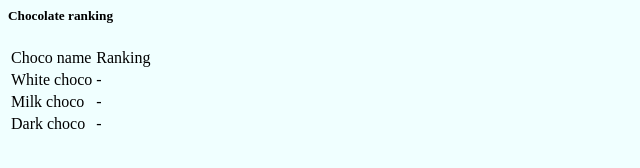
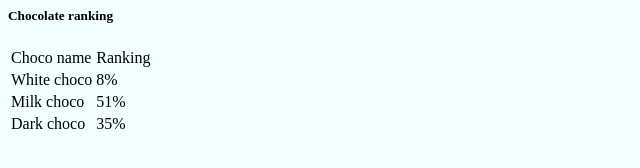
Before and after one commit to queenashy/Chocolate, a plain HTML site: page index.html in a window 1280 px wide. Shown: the part 268-436 px from the top of the page, 0-640 px from the left. Drawn offline with Linux system fonts and the light colour scheme.

Commit message:
Update index.html

```diff
--- a/index.html
+++ b/index.html
@@ -21,15 +21,15 @@
         </tr>
         <tr>
           <td>White choco</td>
-          <td>-</td>
+          <td>8%</td>
         </tr>
         <tr>
           <td>Milk choco</td>
-          <td>-</td>
+          <td>51%</td>
         </tr>
         <tr>
           <td>Dark choco</td>
-          <td>-</td>
+          <td>35%</td>
         </tr>
       </table>
     </main>
```
